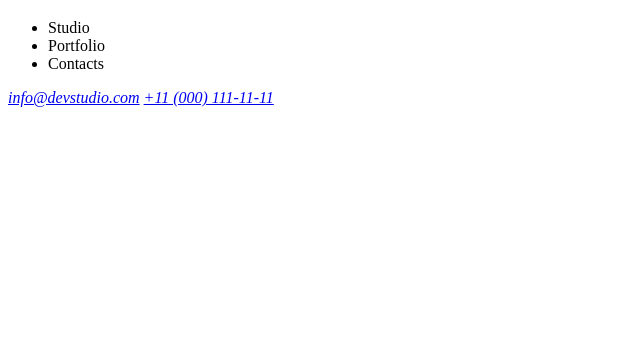
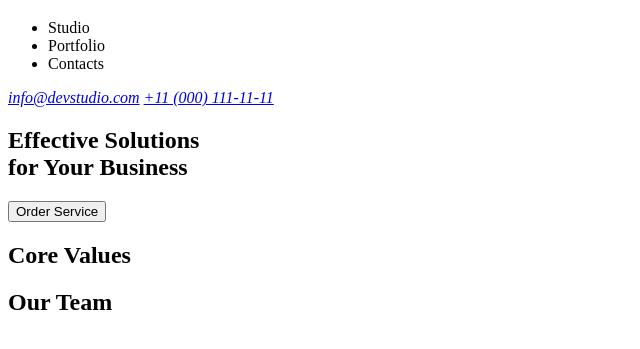
Before and after one commit to Eghizio/goit-markup-hw-01, a plain HTML site: page index.html in a window 1280 px wide. Shown: the part 61-410 px from the top of the page, without its empty margins (0-640 px from the left). Drawn offline with Linux system fonts and the light colour scheme.

Commit message:
Populated hero section, added headings for other sections

```diff
--- a/index.html
+++ b/index.html
@@ -24,9 +24,23 @@
 
 
     <main>
-        <section></section>
-        <section></section>
-        <section></section>
+        <section>
+            <h2>
+                Effective Solutions
+                <br>
+                for Your Business
+            </h2>
+
+            <button type="button">Order Service</button>
+        </section>
+
+        <section>
+            <h2>Core Values</h2>
+        </section>
+
+        <section>
+            <h2>Our Team</h2>
+        </section>
     </main>
 
     <footer></footer>
```
